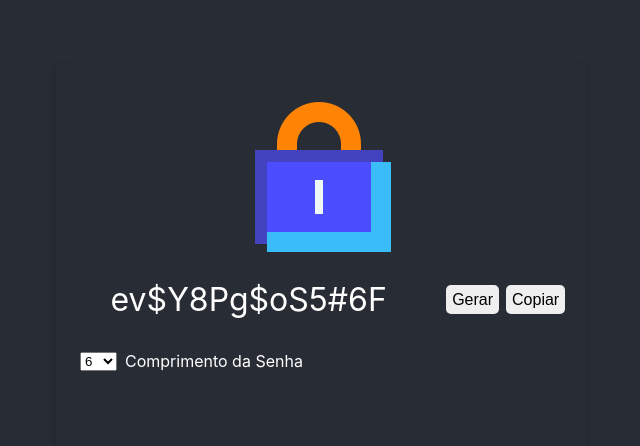
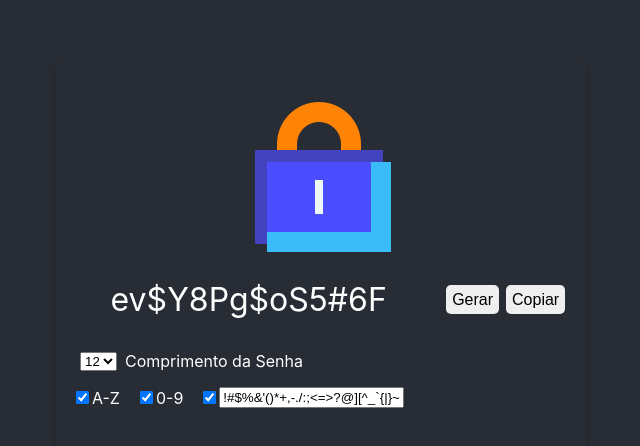
Before and after one commit to douglimaonline/password-generator, a React (Create React App) app: page / in a window 1280 px wide. Shown: the top 446 px of the page, without its empty margins (319-959 px from the left). Built offline with nearby package versions, Linux system fonts and the light colour scheme.

Commit message:
Implement Options component

```diff
--- a/src/App.js
+++ b/src/App.js
@@ -1,20 +1,25 @@
 import './App.css'
+import { useState } from 'react'
 import { usePasswordGenerator } from './hooks/usePasswordGenerator'
 import Card from './components/Card'
 import Password from './components/Password'
 import NumberEntries from './components/NumberEntries'
-import { useState } from 'react'
+import Options from './components/Options'
 
 function App() {
   const { password, generatePassword } = usePasswordGenerator()
-  const [totalChar, setTotalChar] = useState(6)
+  const [totalChar, setTotalChar] = useState(12)
+  const [addCapitalLetters, setAddCapitalLetters] = useState(true)
+  const [addNumbers, setAddNumbers] = useState(true)
+  const [addSymbols, setAddSymbols] = useState(true)
+  const [symbols, setSymbols] = useState("!#$%&'()*+,-./:;<=>?@][^_`{|}~")
 
   const handleClick = () => {
     generatePassword({
-      totalChar: totalChar,
-      addCapitalLetters: true,
-      addNumbers: true,
-      symbols: '@',
+      totalChar,
+      addCapitalLetters,
+      addNumbers,
+      symbols: addSymbols ? symbols : null,
     })
   }
 
@@ -27,6 +32,24 @@ function App() {
           value={totalChar}
           onChange={(newTotal) => setTotalChar(newTotal)}
         />
+        <div style={{ display: 'flex', width: '100%', gap: '1rem' }}>
+          <Options
+            text="A-Z"
+            value={addCapitalLetters}
+            onChange={(e) => setAddCapitalLetters(e)}
+          />
+          <Options
+            text="0-9"
+            value={addNumbers}
+            onChange={(e) => setAddNumbers(e)}
+          />
+          <Options
+            value={addSymbols}
+            symbols={symbols}
+            onChange={(e) => setAddSymbols(e)}
+            onChangeSymbols={(e) => setSymbols(e)}
+          />
+        </div>
       </Card>
     </div>
   )
--- /dev/null
+++ b/src/components/Options.tsx
@@ -0,0 +1,33 @@
+import React from 'react'
+import '../styles/Options.css'
+
+interface OptionsProps {
+  text: string
+  value: boolean
+  onChange: (value: boolean) => void
+  symbols?: string
+  onChangeSymbols: (value: string) => void
+}
+
+const Options = (props: Readonly<OptionsProps>) => {
+  return (
+    <div className="options">
+      <input
+        type="checkbox"
+        checked={props.value}
+        onChange={() => props.onChange(!props.value)}
+      />
+      {!props.symbols ? (
+        <span>{props.text}</span>
+      ) : (
+        <input
+          type="text"
+          value={props.symbols}
+          onChange={(e) => props.onChangeSymbols(e.target.value)}
+        />
+      )}
+    </div>
+  )
+}
+
+export default Options
--- /dev/null
+++ b/src/styles/Options.css
@@ -0,0 +1,4 @@
+.options {
+  display: flex;
+  align-items: center;
+}
```
